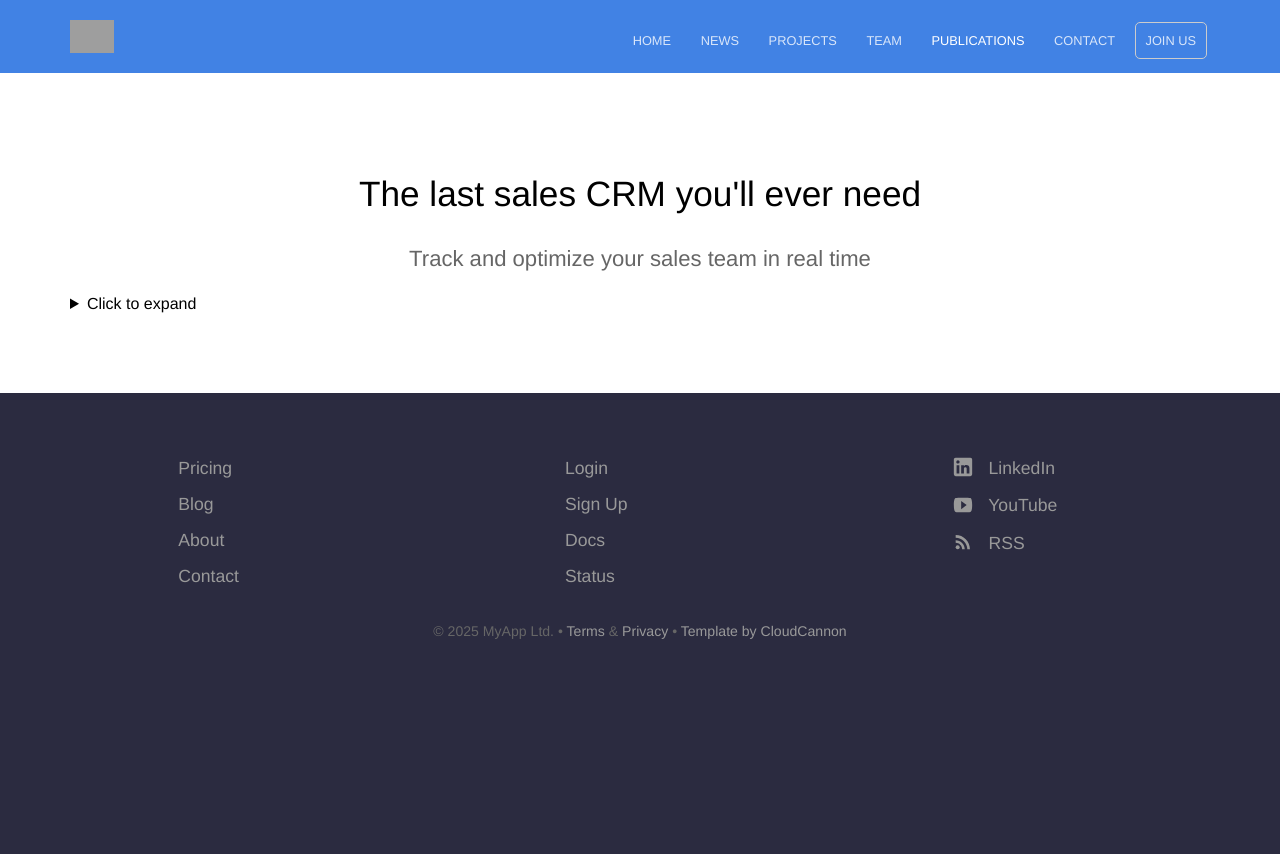
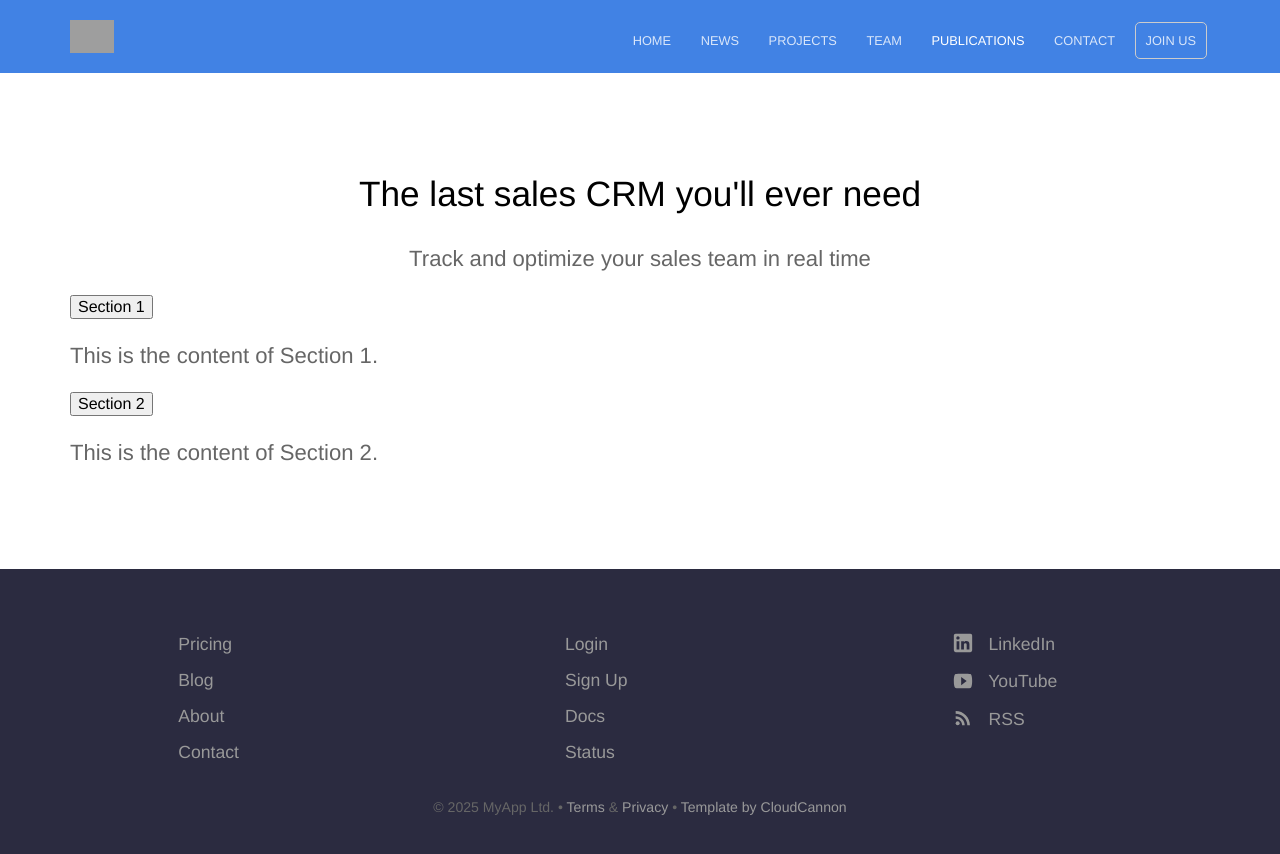
Before and after one commit to linzlabinsilmed/linzlabinsilmed.github.io, a Jekyll site: the page built from publications.html, in a window 1280 px wide. Shown: the top 854 px of the page. Built offline with Jekyll 4.4.1, drawn with Linux system fonts in a browser that asks for light colours; grey boxes are pictures that could not be loaded.

Commit message:
Update publications.html

```diff
--- a/publications.html
+++ b/publications.html
@@ -2,7 +2,18 @@
 title: The last sales CRM you'll ever need
 description: Track and optimize your sales team in real time
 ---
-<details>
-  <summary>Click to expand</summary>
-  <p>This is the hidden content.</p>
-</details>
+
+<div class="accordion">
+  <div class="accordion-item">
+    <button class="accordion-header">Section 1</button>
+    <div class="accordion-body">
+      <p>This is the content of Section 1.</p>
+    </div>
+  </div>
+  <div class="accordion-item">
+    <button class="accordion-header">Section 2</button>
+    <div class="accordion-body">
+      <p>This is the content of Section 2.</p>
+    </div>
+  </div>
+</div>
```
